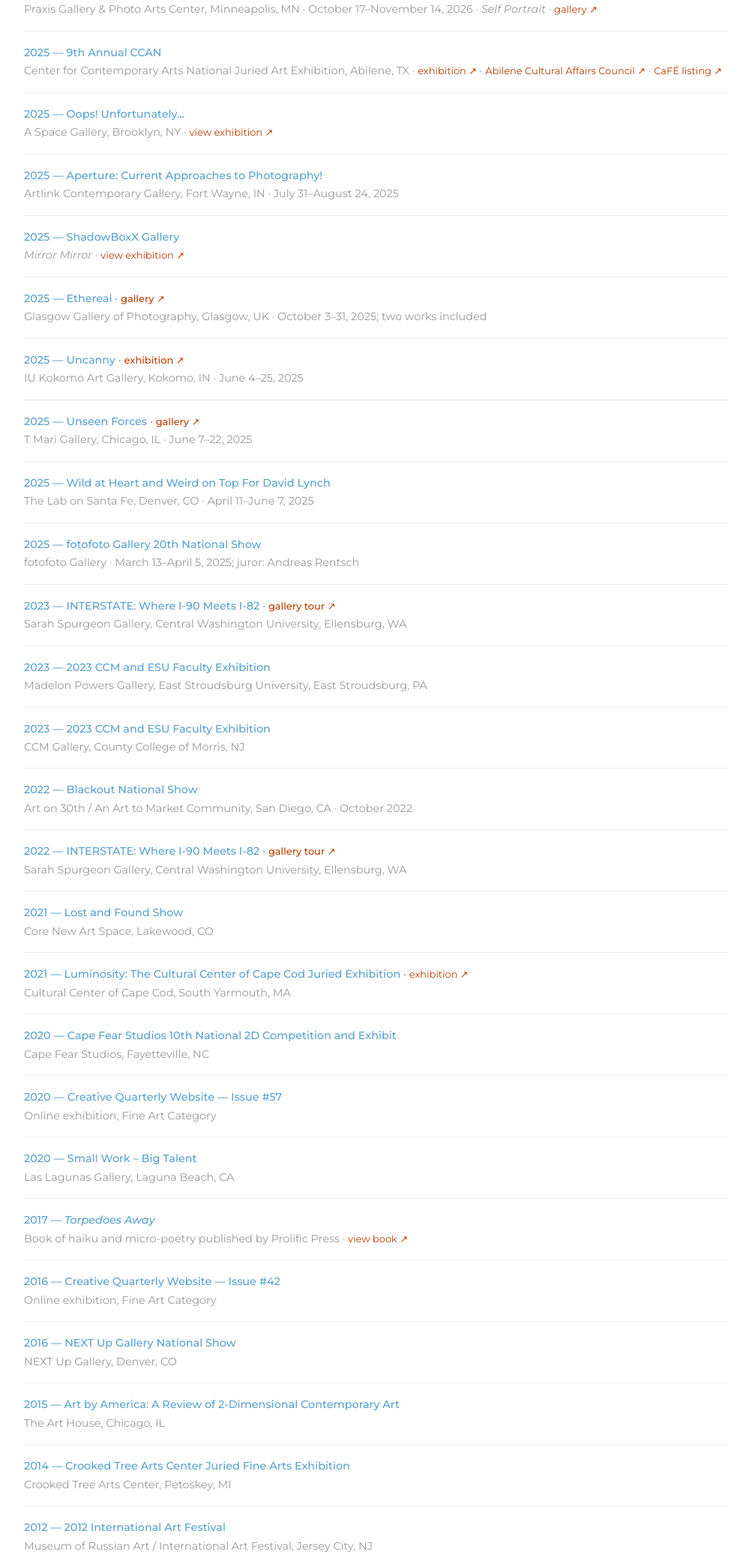
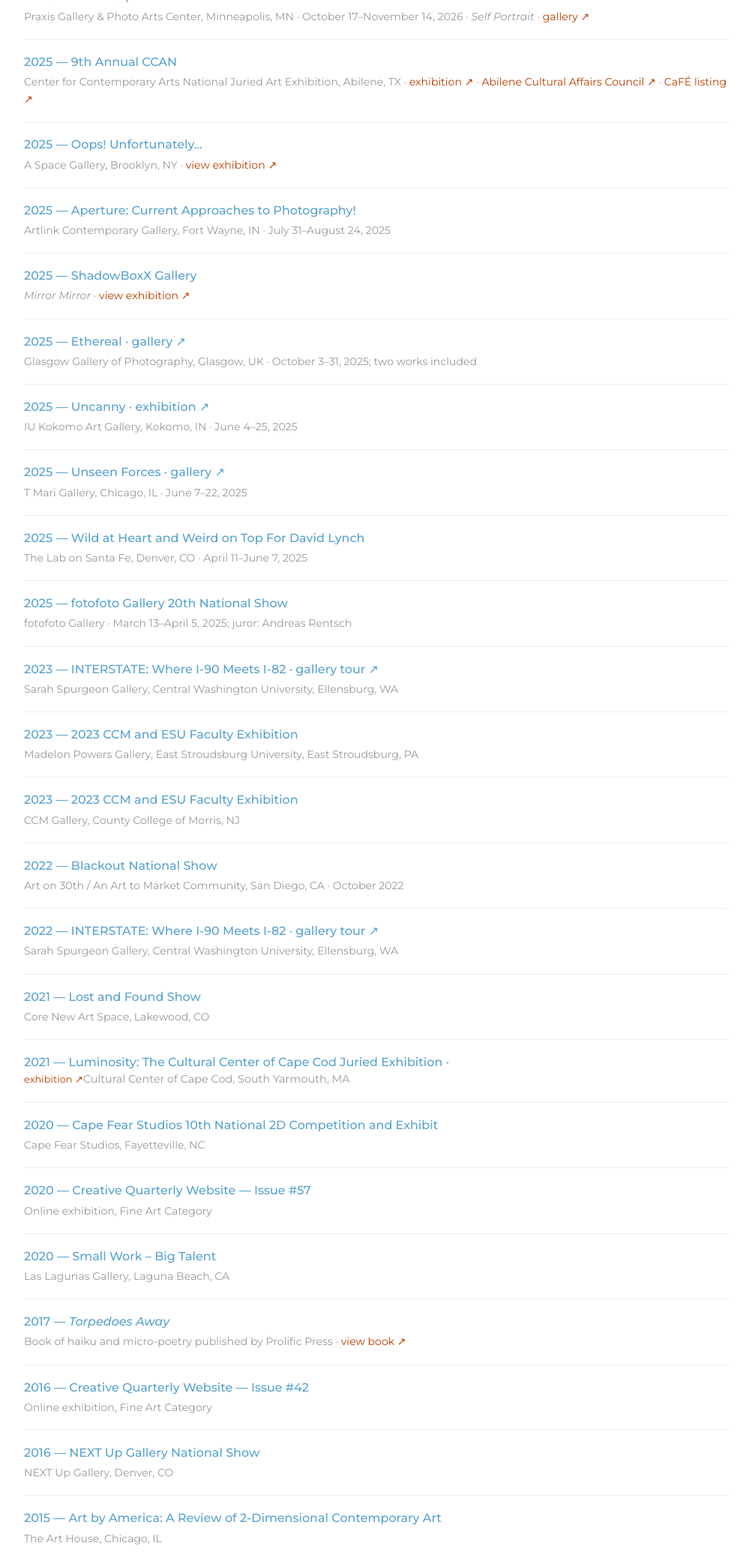
Before and after one commit to ndangelo/nicholasdangelo.com, a plain HTML site: page index.html in a window 1280 px wide. Shown: the part 7740-9810 px from the top of the page at 75% size, without its empty margins (138-1141 px from the left). Drawn offline with Linux system fonts and the light colour scheme.

Commit message:
Standardize exhibition listing typography and metadata hierarchy

```diff
--- a/index.html
+++ b/index.html
@@ -38,6 +38,14 @@
 .exhibitions,.press{max-width:940px;margin:0 auto}
 .entry{padding:16px 0;border-bottom:1px solid #eee;color:var(--gray);font-size:.9rem}
 .entry strong{color:var(--blue-dark);font-weight:500}.entry a{font-size:.9em}
+/* Consistent typography and spacing for every exhibition listing */
+.exhibitions .entry{padding:18px 0;line-height:1.65}
+.exhibitions .entry strong{display:block;color:var(--blue-dark);font-size:1rem;font-weight:500;line-height:1.45}
+.exhibitions .entry br{display:none}
+.exhibitions .entry .entry-details{display:block;margin-top:4px;color:var(--gray);font-size:.88rem}
+.exhibitions .entry strong a{color:inherit;font-size:inherit}
+.exhibitions .entry .entry-details a{color:var(--orange-dark);font-size:inherit}
+
 .contact{text-align:center;padding:72px 0}.contact a{font-size:1.02rem}
 footer{border-top:1px solid var(--line);padding:28px 0 54px;text-align:center;color:#bbb;font-size:.75rem}
 @media(max-width:800px){
@@ -122,36 +130,36 @@
   <section id="exhibitions" class="info">
     <h2 class="section-title">selected exhibitions</h2>
     <div class="exhibitions">
-      <div class="entry"><strong>2026 — 10th Annual Center for Contemporary Arts National (CCAN) · <a href="https://www.manvshadow.com">view exhibition ↗</a></strong><br>Center for Contemporary Arts National (CCAN), Abilene, TX, October 10, 2026</div>
-      <div class="entry"><strong>2026 — <em>The Interpretation of Dreams</em></strong><br>Praxis Gallery &amp; Photo Arts Center, Minneapolis, MN · October 17–November 14, 2026 · <em>Self Portrait</em> · <a href="https://www.praxisgallery.com/" target="_blank" rel="noopener">gallery ↗</a></div>
-      <div class="entry"><strong>2025 — 9th Annual CCAN</strong><br>Center for Contemporary Arts National Juried Art Exhibition, Abilene, TX · <a href="https://www.center-arts.com/exhibits-calendar/ccan-2025-call-for-entry" target="_blank">exhibition ↗</a> · <a href="https://www.abilenecac.org/exhibitions/ccan-exhibit" target="_blank">Abilene Cultural Affairs Council ↗</a> · <a href="https://artist.callforentry.org/festivals_unique_info.php?ID=15847" target="_blank">CaFÉ listing ↗</a></div>
-      <div class="entry"><strong>2025 — Oops! Unfortunately...</strong><br>A Space Gallery, Brooklyn, NY · <a href="https://www.aspacegallery.net/oopsunfortunately" target="_blank">view exhibition ↗</a></div>
-      <div class="entry"><strong>2025 — Aperture: Current Approaches to Photography!</strong><br>Artlink Contemporary Gallery, Fort Wayne, IN · July 31–August 24, 2025</div>
-      <div class="entry"><strong>2025 — ShadowBoxX Gallery</strong><br><em>Mirror Mirror</em> · <a href="https://www.manvshadow.com/nicholas-dangelo-shadowboxx-gallery" target="_blank">view exhibition ↗</a></div>
-      <div class="entry"><strong>2025 — Ethereal · <a href="https://www.glasgowgalleryofphotography.com">gallery ↗</a></strong><br>Glasgow Gallery of Photography, Glasgow, UK · October 3–31, 2025; two works included</div>
-      <div class="entry"><strong>2025 — Uncanny · <a href="https://kokomo.iu.edu">exhibition ↗</a></strong><br>IU Kokomo Art Gallery, Kokomo, IN · June 4–25, 2025</div>
-      <div class="entry"><strong>2025 — Unseen Forces · <a href="https://www.tmarigallery.com">gallery ↗</a></strong><br>T Mari Gallery, Chicago, IL · June 7–22, 2025</div>
-      <div class="entry"><strong>2025 — Wild at Heart and Weird on Top For David Lynch</strong><br>The Lab on Santa Fe, Denver, CO · April 11–June 7, 2025</div>
-      <div class="entry"><strong>2025 — fotofoto Gallery 20th National Show</strong><br>fotofoto Gallery · March 13–April 5, 2025; juror: Andreas Rentsch</div>
-      <div class="entry"><strong>2023 — INTERSTATE: Where I-90 Meets I-82 · <a href="https://ndangelo.com/interstate.html">gallery tour ↗</a></strong><br>Sarah Spurgeon Gallery, Central Washington University, Ellensburg, WA</div>
-      <div class="entry"><strong>2023 — 2023 CCM and ESU Faculty Exhibition</strong><br>Madelon Powers Gallery, East Stroudsburg University, East Stroudsburg, PA</div>
-      <div class="entry"><strong>2023 — 2023 CCM and ESU Faculty Exhibition</strong><br>CCM Gallery, County College of Morris, NJ</div>
-      <div class="entry"><strong>2022 — Blackout National Show</strong><br>Art on 30th / An Art to Market Community, San Diego, CA · October 2022</div>
-      <div class="entry"><strong>2022 — INTERSTATE: Where I-90 Meets I-82 · <a href="https://ndangelo.com/interstate.html">gallery tour ↗</a></strong><br>Sarah Spurgeon Gallery, Central Washington University, Ellensburg, WA</div>
-      <div class="entry"><strong>2021 — Lost and Found Show</strong><br>Core New Art Space, Lakewood, CO</div>
+      <div class="entry"><strong>2026 — 10th Annual Center for Contemporary Arts National (CCAN) · <a href="https://www.manvshadow.com">view exhibition ↗</a></strong><span class="entry-details">Center for Contemporary Arts National (CCAN), Abilene, TX, October 10, 2026</span></div>
+      <div class="entry"><strong>2026 — <em>The Interpretation of Dreams</em></strong><span class="entry-details">Praxis Gallery &amp; Photo Arts Center, Minneapolis, MN · October 17–November 14, 2026 · <em>Self Portrait</em> · <a href="https://www.praxisgallery.com/" target="_blank" rel="noopener">gallery ↗</a></span></div>
+      <div class="entry"><strong>2025 — 9th Annual CCAN</strong><span class="entry-details">Center for Contemporary Arts National Juried Art Exhibition, Abilene, TX · <a href="https://www.center-arts.com/exhibits-calendar/ccan-2025-call-for-entry" target="_blank">exhibition ↗</a> · <a href="https://www.abilenecac.org/exhibitions/ccan-exhibit" target="_blank">Abilene Cultural Affairs Council ↗</a> · <a href="https://artist.callforentry.org/festivals_unique_info.php?ID=15847" target="_blank">CaFÉ listing ↗</a></span></div>
+      <div class="entry"><strong>2025 — Oops! Unfortunately...</strong><span class="entry-details">A Space Gallery, Brooklyn, NY · <a href="https://www.aspacegallery.net/oopsunfortunately" target="_blank">view exhibition ↗</a></span></div>
+      <div class="entry"><strong>2025 — Aperture: Current Approaches to Photography!</strong><span class="entry-details">Artlink Contemporary Gallery, Fort Wayne, IN · July 31–August 24, 2025</span></div>
+      <div class="entry"><strong>2025 — ShadowBoxX Gallery</strong><span class="entry-details"><em>Mirror Mirror</em> · <a href="https://www.manvshadow.com/nicholas-dangelo-shadowboxx-gallery" target="_blank">view exhibition ↗</a></span></div>
+      <div class="entry"><strong>2025 — Ethereal · <a href="https://www.glasgowgalleryofphotography.com">gallery ↗</a></strong><span class="entry-details">Glasgow Gallery of Photography, Glasgow, UK · October 3–31, 2025; two works included</span></div>
+      <div class="entry"><strong>2025 — Uncanny · <a href="https://kokomo.iu.edu">exhibition ↗</a></strong><span class="entry-details">IU Kokomo Art Gallery, Kokomo, IN · June 4–25, 2025</span></div>
+      <div class="entry"><strong>2025 — Unseen Forces · <a href="https://www.tmarigallery.com">gallery ↗</a></strong><span class="entry-details">T Mari Gallery, Chicago, IL · June 7–22, 2025</span></div>
+      <div class="entry"><strong>2025 — Wild at Heart and Weird on Top For David Lynch</strong><span class="entry-details">The Lab on Santa Fe, Denver, CO · April 11–June 7, 2025</span></div>
+      <div class="entry"><strong>2025 — fotofoto Gallery 20th National Show</strong><span class="entry-details">fotofoto Gallery · March 13–April 5, 2025; juror: Andreas Rentsch</span></div>
+      <div class="entry"><strong>2023 — INTERSTATE: Where I-90 Meets I-82 · <a href="https://ndangelo.com/interstate.html">gallery tour ↗</a></strong><span class="entry-details">Sarah Spurgeon Gallery, Central Washington University, Ellensburg, WA</span></div>
+      <div class="entry"><strong>2023 — 2023 CCM and ESU Faculty Exhibition</strong><span class="entry-details">Madelon Powers Gallery, East Stroudsburg University, East Stroudsburg, PA</span></div>
+      <div class="entry"><strong>2023 — 2023 CCM and ESU Faculty Exhibition</strong><span class="entry-details">CCM Gallery, County College of Morris, NJ</span></div>
+      <div class="entry"><strong>2022 — Blackout National Show</strong><span class="entry-details">Art on 30th / An Art to Market Community, San Diego, CA · October 2022</span></div>
+      <div class="entry"><strong>2022 — INTERSTATE: Where I-90 Meets I-82 · <a href="https://ndangelo.com/interstate.html">gallery tour ↗</a></strong><span class="entry-details">Sarah Spurgeon Gallery, Central Washington University, Ellensburg, WA</span></div>
+      <div class="entry"><strong>2021 — Lost and Found Show</strong><span class="entry-details">Core New Art Space, Lakewood, CO</span></div>
       <div class="entry"><strong>2021 — Luminosity: The Cultural Center of Cape Cod Juried Exhibition · </strong><a href="https://app.entrythingy.com/calls/external/wild-at-heart-weird-on-top/" target="_blank">exhibition ↗</a><br>Cultural Center of Cape Cod, South Yarmouth, MA</div>
-      <div class="entry"><strong>2020 — Cape Fear Studios 10th National 2D Competition and Exhibit</strong><br>Cape Fear Studios, Fayetteville, NC</div>
-      <div class="entry"><strong>2020 — Creative Quarterly Website — Issue #57</strong><br>Online exhibition, Fine Art Category</div>
-      <div class="entry"><strong>2020 — Small Work – Big Talent</strong><br>Las Lagunas Gallery, Laguna Beach, CA</div>
-      <div class="entry"><strong>2017 — <em>Torpedoes Away</em></strong><br>Book of haiku and micro-poetry published by Prolific Press · <a href="https://prolificpress.com/bookstore/prolific-books-c-12/torpedoes-away-by-nicholas-dangelo-p-202.html" target="_blank">view book ↗</a></div>
-      <div class="entry"><strong>2016 — Creative Quarterly Website — Issue #42</strong><br>Online exhibition, Fine Art Category</div>
-      <div class="entry"><strong>2016 — NEXT Up Gallery National Show</strong><br>NEXT Up Gallery, Denver, CO</div>
-      <div class="entry"><strong>2015 — Art by America: A Review of 2-Dimensional Contemporary Art</strong><br>The Art House, Chicago, IL</div>
-      <div class="entry"><strong>2014 — Crooked Tree Arts Center Juried Fine Arts Exhibition</strong><br>Crooked Tree Arts Center, Petoskey, MI</div>
-      <div class="entry"><strong>2012 — 2012 International Art Festival</strong><br>Museum of Russian Art / International Art Festival, Jersey City, NJ</div>
-      <div class="entry"><strong>2012 — Eclectic Collection of Short Films at the Pierro Gallery</strong><br>Pierro Gallery, South Orange, NJ</div>
-      <div class="entry"><strong>2001 — Individual Deconstruction</strong><br>Music Festival, Ypsilanti, MI</div>
-      <div class="entry"><strong>2000 — Unbecoming · <a href="seattle_times_press_feature_with_article_fixed.pdf" target="_blank">Seattle Times review ↗</a></strong><br>Soil Art Gallery, Seattle, WA · Video/Performance Art; group exhibition</div>
+      <div class="entry"><strong>2020 — Cape Fear Studios 10th National 2D Competition and Exhibit</strong><span class="entry-details">Cape Fear Studios, Fayetteville, NC</span></div>
+      <div class="entry"><strong>2020 — Creative Quarterly Website — Issue #57</strong><span class="entry-details">Online exhibition, Fine Art Category</span></div>
+      <div class="entry"><strong>2020 — Small Work – Big Talent</strong><span class="entry-details">Las Lagunas Gallery, Laguna Beach, CA</span></div>
+      <div class="entry"><strong>2017 — <em>Torpedoes Away</em></strong><span class="entry-details">Book of haiku and micro-poetry published by Prolific Press · <a href="https://prolificpress.com/bookstore/prolific-books-c-12/torpedoes-away-by-nicholas-dangelo-p-202.html" target="_blank">view book ↗</a></span></div>
+      <div class="entry"><strong>2016 — Creative Quarterly Website — Issue #42</strong><span class="entry-details">Online exhibition, Fine Art Category</span></div>
+      <div class="entry"><strong>2016 — NEXT Up Gallery National Show</strong><span class="entry-details">NEXT Up Gallery, Denver, CO</span></div>
+      <div class="entry"><strong>2015 — Art by America: A Review of 2-Dimensional Contemporary Art</strong><span class="entry-details">The Art House, Chicago, IL</span></div>
+      <div class="entry"><strong>2014 — Crooked Tree Arts Center Juried Fine Arts Exhibition</strong><span class="entry-details">Crooked Tree Arts Center, Petoskey, MI</span></div>
+      <div class="entry"><strong>2012 — 2012 International Art Festival</strong><span class="entry-details">Museum of Russian Art / International Art Festival, Jersey City, NJ</span></div>
+      <div class="entry"><strong>2012 — Eclectic Collection of Short Films at the Pierro Gallery</strong><span class="entry-details">Pierro Gallery, South Orange, NJ</span></div>
+      <div class="entry"><strong>2001 — Individual Deconstruction</strong><span class="entry-details">Music Festival, Ypsilanti, MI</span></div>
+      <div class="entry"><strong>2000 — Unbecoming · <a href="seattle_times_press_feature_with_article_fixed.pdf" target="_blank">Seattle Times review ↗</a></strong><span class="entry-details">Soil Art Gallery, Seattle, WA · Video/Performance Art; group exhibition</span></div>
     </div>
   </section>
 
```
